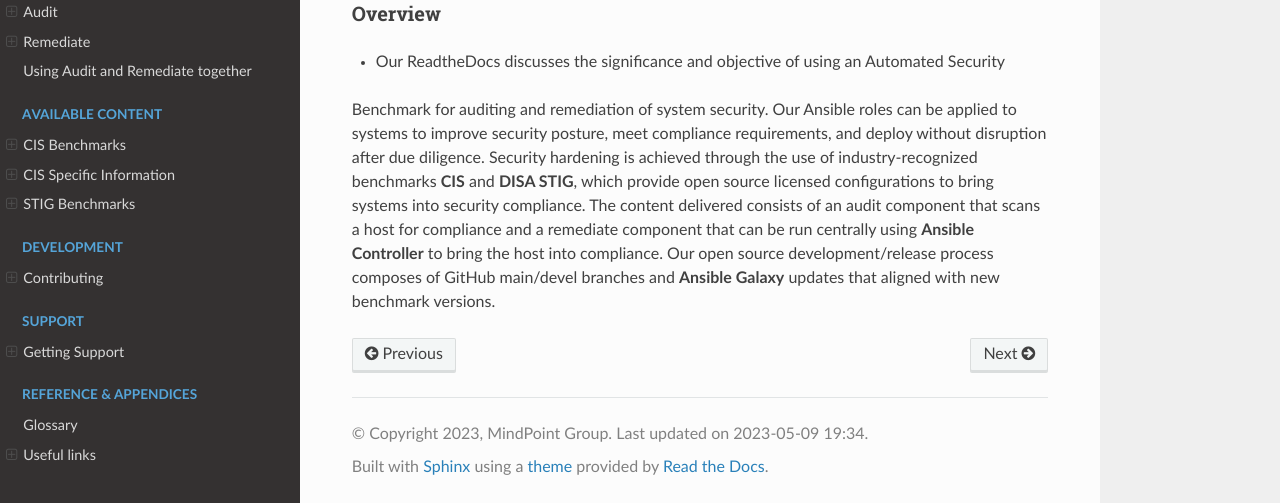
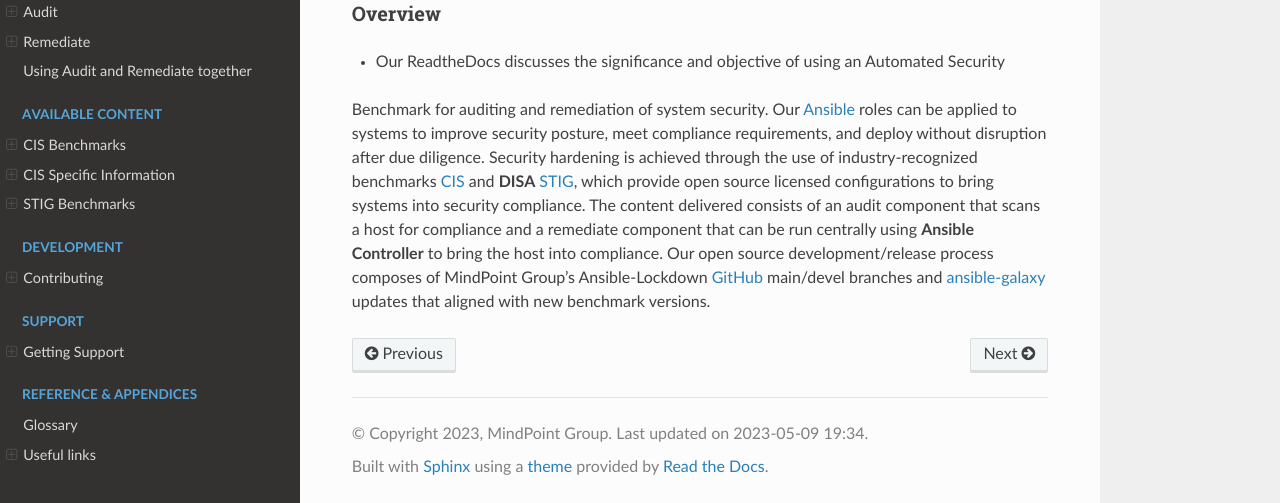
Before and after one commit to ansible-lockdown/MPG-AL-READTHEDOCS, a Sphinx documentation site: the page built from docs/source/intro.rst, in a window 1280 px wide and 900 px high, scrolled down 4068 px, cut to the strip 397-900 px from the top of the window. Built offline with Sphinx 7.4.7 and the Read the Docs theme 2.0.0, drawn with Linux system fonts in a browser that asks for light colours; pages that are not in the unit, such as notebooks, are missing from menus.

```diff
--- a/docs/source/intro.rst
+++ b/docs/source/intro.rst
@@ -168,14 +168,15 @@
 Overview
 ^^^^^^^^
 - Our ReadtheDocs discusses the significance and objective of using an Automated Security
-Benchmark for auditing and remediation of system security. Our Ansible roles can be applied
+Benchmark for auditing and remediation of system security. Our Ansible_ roles can be applied
 to systems to improve security posture, meet compliance requirements, and deploy without disruption
 after due diligence. Security hardening is achieved through the use of industry-recognized benchmarks
-**CIS** and **DISA STIG**, which provide open source licensed configurations to bring systems
+CIS_ and **DISA** STIG_, which provide open source licensed configurations to bring systems
 into security compliance. The content delivered consists of an audit component that scans a host
 for compliance and a remediate component that can be run centrally using **Ansible Controller**
 to bring the host into compliance. Our open source development/release process composes of
-GitHub main/devel branches and **Ansible Galaxy** updates that aligned with new benchmark versions.
+MindPoint Group's Ansible-Lockdown GitHub_ main/devel branches and ansible-galaxy_ updates
+that aligned with new benchmark versions.
 
 .. _Ansible: https://www.ansible.com/
 .. _GOSS: https://goss.rocks
```
Also changed, not shown: other parts of docs/source/intro.rst (+1 -0 lines).
